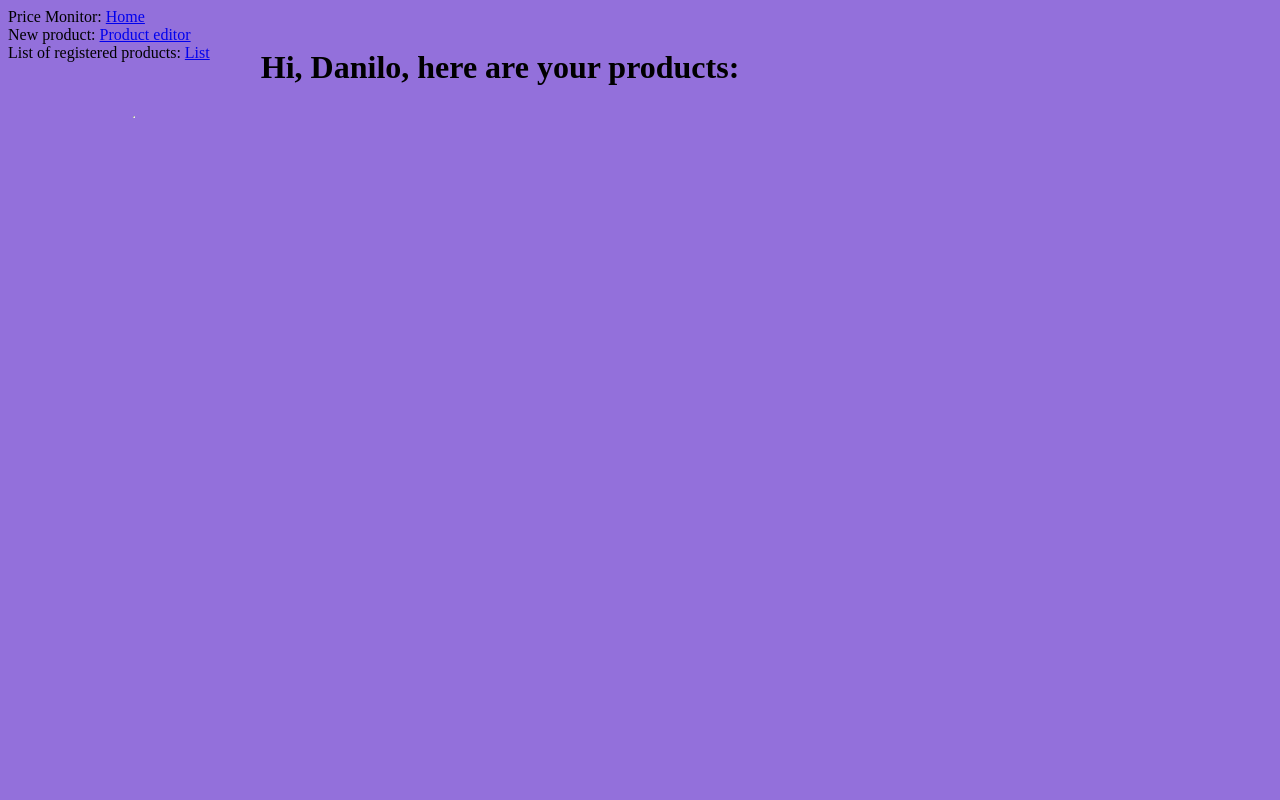
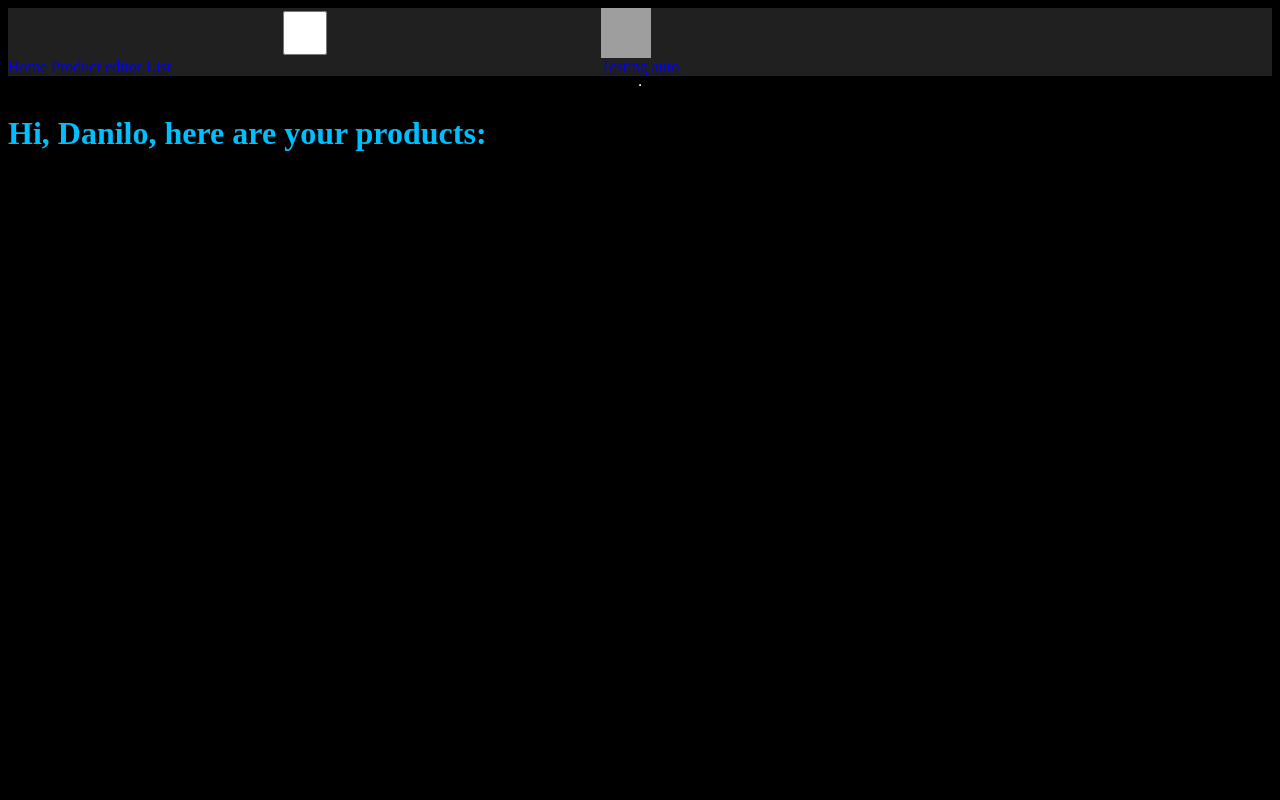
Before and after one commit to dkage/price_monitor, a Flask app: page / in a window 1280 px wide. Run offline with Flask 2, Linux system fonts and the light colour scheme; grey boxes are pictures that could not be loaded.

Commit message:
Adding navbar styling and classes/ids

```diff
--- a/app/static/style.css
+++ b/app/static/style.css
@@ -1,16 +1,34 @@
 body {
-    background: mediumpurple;
+    background: black;
+    color: deepskyblue;
 }
 
-
-.grid-container {
-display: grid;
-grid-template-columns: repeat(5, 1fr);
-grid-template-rows: repeat(5, 1fr);
-grid-column-gap: 0px;
-grid-row-gap: 0px;
+.grid-container{
+    display: grid;
 }
 
-#menu { grid-area: 1 / 1 / 6 / 2; }
-#header { grid-area: 1 / 2 / 2 / 6; }
-#content { grid-area: 2 / 2 / 6 / 6; }
+.nav-container{
+    background: #202020;
+    width: 100%;
+}
+
+nav{
+    max-width: 1720px;
+    margin: 0 auto;
+
+    display: grid;
+    grid-template-columns: 1fr auto 1fr;
+}
+
+.left-menu {
+    grid-column: 1;
+}
+
+.logo {
+    grid-column: 2;
+}
+
+#hamburger{
+    height: 50px;
+    width: 50px;
+}
--- a/app/templates/base.html
+++ b/app/templates/base.html
@@ -9,10 +9,22 @@
 </head>
 <body>
 <div class="grid-container">
-    <div id="menu">
-        <div class="button">Price Monitor: <a href="/index">Home</a></div>
-        <div class="button">New product: <a href="/product_editor">Product editor</a></div>
-        <div class="button">List of registered products: <a href="/product_list">List</a></div>
+    <div class="nav-container">
+        <nav>
+            <input type="checkbox" id="nav-toggle">
+            <label for="nav-toggle" class="burger-menu">
+                <img id="hamburger" src="{{ url_for('static', filename='burger.png') }}" alt="">
+            </label>
+            <div class="left-menu">
+                <a href="/index">Home</a>
+                <a href="/product_editor">Product editor</a>
+                <a href="/product_list">List</a>
+            </div>
+            <div>
+                <a href="google.com" class="logo">Testing auto</a>
+            </div>
+        </nav>
+
     </div>
 
     <hr>
```
